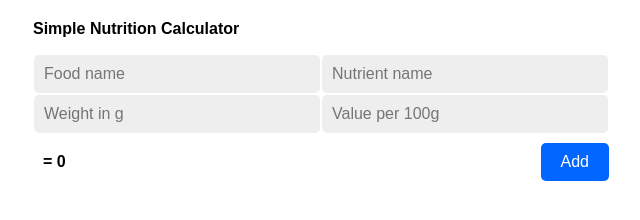
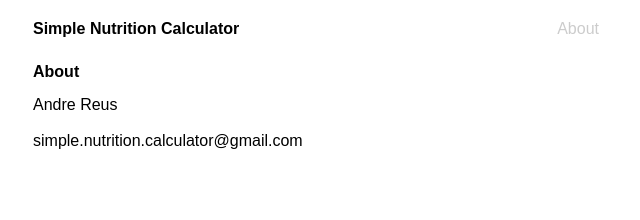
Before and after one commit to andrereus/simple-nutrition-calculator, a React app: page /about in a window 1280 px wide. Shown: the whole page, without its empty margins (319-959 px from the left). Built offline with nearby package versions, Linux system fonts and the light colour scheme.

Commit message:
Add about page

```diff
--- a/package.json
+++ b/package.json
@@ -17,7 +17,8 @@
   "dependencies": {
     "lodash": "^4.17.11",
     "react": "^16.7.0",
-    "react-dom": "^16.7.0"
+    "react-dom": "^16.7.0",
+    "react-router-dom": "^4.3.1"
   },
   "devDependencies": {
     "autoprefixer": "^9.4.3",
--- /dev/null
+++ b/src/components/About.js
@@ -0,0 +1,22 @@
+import React, {Component} from 'react';
+
+class About extends Component {
+  render() {
+    let part1 = 'simple.nutrition.calculator',
+      part2 = 'gmail',
+      part3 = 'com';
+
+    return (
+      <div className="about__wrapper">
+        <h2 className="about__title">About</h2>
+        <p>Andre Reus</p><br />
+        <p>
+          {part1}@<span className="hidden">null</span>
+          {part2}.{part3}
+        </p>
+      </div>
+    );
+  }
+}
+
+export default About;
--- a/src/components/App.js
+++ b/src/components/App.js
@@ -135,8 +135,7 @@ class App extends Component {
 
   render() {
     return (
-      <div className="app__container">
-        <h1 className="app__title">Simple Nutrition Calculator</h1>
+      <div className="app__wrapper">
         <Form addItem={this.addItem} handleInput={this.handleInput} currentItem={this.state.currentItem} />
         <List items={this.state.items} deleteItem={this.deleteItem} resetAll={this.resetAll} nutrient={this.state.currentItem.nutrient}/>
       </div>
--- /dev/null
+++ b/src/components/Main.js
@@ -0,0 +1,24 @@
+import React, {Component} from 'react';
+import {BrowserRouter as Router, Route, Link} from 'react-router-dom';
+import App from './App';
+import About from './About';
+
+class Main extends Component {
+  render() {
+    return (
+      <Router>
+        <div className="main__container">
+          <div className="main__header">
+            <Link to="/"><h1 className="main__title">Simple Nutrition Calculator</h1></Link>
+            <Link to="/about/"><a className="main__about">About</a></Link>
+          </div>
+
+          <Route path="/" exact component={App} />
+          <Route path="/about/" component={About} />
+        </div>
+      </Router>
+    );
+  }
+}
+
+export default Main;
--- a/src/index.js
+++ b/src/index.js
@@ -1,6 +1,6 @@
 import React from 'react';
 import ReactDOM from 'react-dom';
 import './styles/main.scss';
-import App from './components/App';
+import Main from './components/Main';
 
-ReactDOM.render(<App />, document.getElementById('root'));
+ReactDOM.render(<Main />, document.getElementById('root'));
--- /dev/null
+++ b/src/styles/components/_about.scss
@@ -0,0 +1,4 @@
+.about__title {
+  margin: 10px 0 15px;
+  font-weight: bold;
+}
--- a/src/styles/components/_app.scss
+++ b/src/styles/components/_app.scss
@@ -1,15 +1 @@
-.app__container {
-  max-width: 576px;
-  margin: 0 auto;
-  padding: 10px 0;
-  font-family: sans-serif;
-}
-
-.app__title {
-  margin: 10px 0 15px;
-  font-weight: bold;
-
-  @media (max-width: 576px) {
-    margin-left: 10px;
-  }
-}
+// App SCSS
--- /dev/null
+++ b/src/styles/components/_main.scss
@@ -0,0 +1,31 @@
+.main__container {
+  max-width: 576px;
+  margin: 0 auto;
+  padding: 10px 0;
+  font-family: sans-serif;
+}
+
+.main__header {
+  @include clearfix();
+}
+
+.main__title {
+  margin: 10px 0 15px;
+  font-weight: bold;
+  float: left;
+  color: #000;
+
+  @media (max-width: 576px) {
+    margin-left: 10px;
+  }
+}
+
+.main__about {
+  float: right;
+  padding: 10px;
+  color: #ccc;
+
+  &:hover {
+    color: #aaa;
+  }
+}
--- a/src/styles/main.scss
+++ b/src/styles/main.scss
@@ -1,6 +1,8 @@
 @import 'vendor/minireset';
 @import 'utils/reset';
 @import 'utils/helper';
+@import 'components/main';
 @import 'components/app';
+@import 'components/about';
 @import 'components/form';
 @import 'components/list';
--- a/src/styles/utils/_helper.scss
+++ b/src/styles/utils/_helper.scss
@@ -1,3 +1,15 @@
+@mixin clearfix() {
+  &:after {
+    display: block;
+    content: "";
+    clear: both;
+  }
+}
+
 .bold {
   font-weight: bold;
 }
+
+.hidden {
+  display: none;
+}
```
Also changed, not shown: 1 other file.
